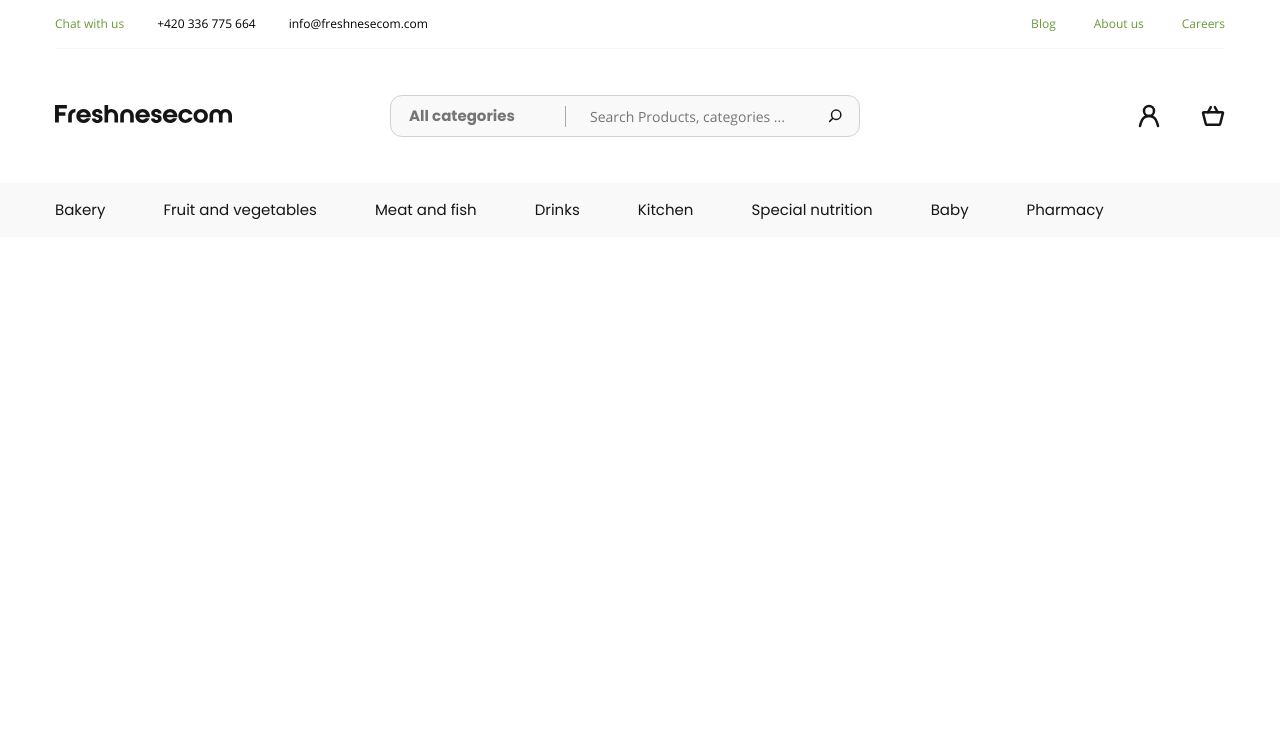
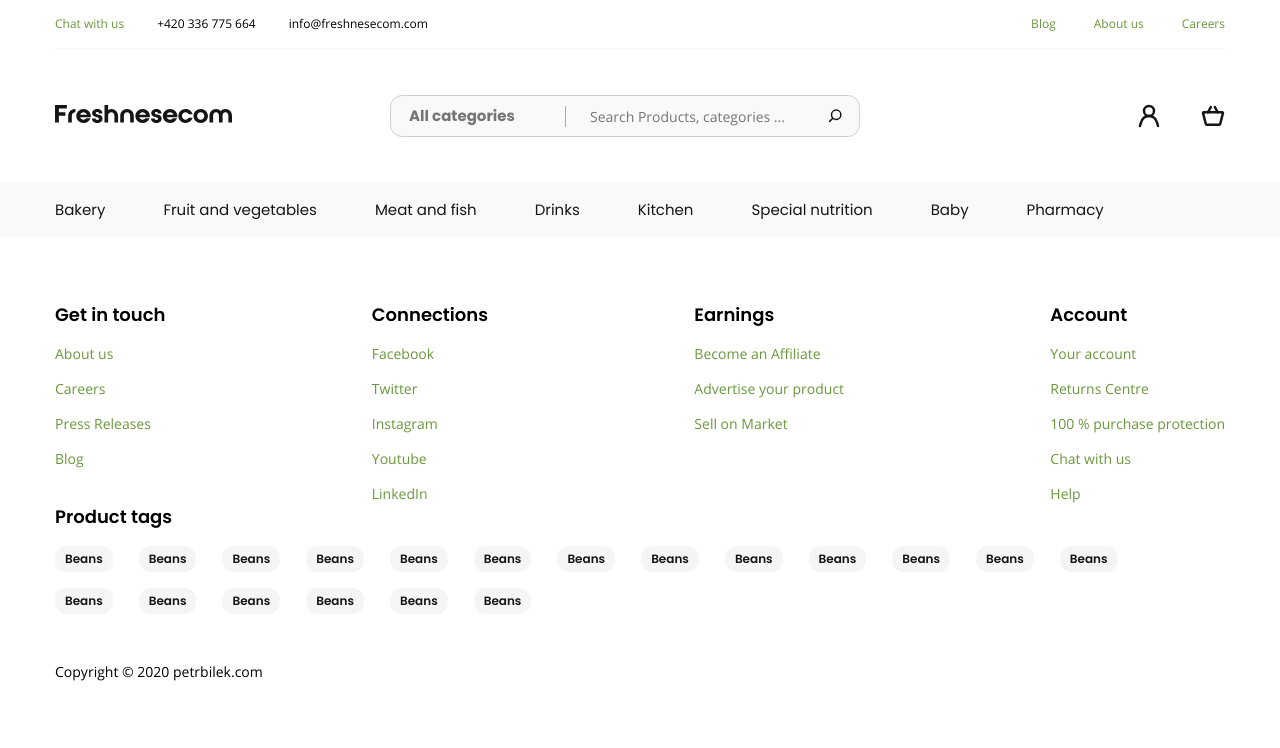
Before and after one commit to Doniyorbek-Coder/E-commerse, a plain HTML site: page index.html in a window 1280 px wide. Drawn offline with Linux system fonts and the light colour scheme.

Commit message:
footer WIP

```diff
--- a/css/styles.css
+++ b/css/styles.css
@@ -76,6 +76,14 @@ body {
   margin-right: auto;
 }
 
+h1,
+h2,
+h3,
+h4,
+h5 {
+  margin-top: 0;
+}
+
 .visually-hidden {
   position: absolute;
   width: 1px;
@@ -139,6 +147,7 @@ body {
   border-radius: 12px;
   display: flex;
   align-items: center;
+  flex-wrap: wrap;
 }
 .categories-select {
   width: 130px;
@@ -236,3 +245,58 @@ body {
 }
 
 /* FOOTER */
+.site-footer {
+  padding: 64px 0;
+}
+.footer-list {
+  padding: 0;
+  margin: 0;
+  list-style-type: none;
+  display: flex;
+  justify-content: space-between;
+  flex-wrap: wrap;
+}
+.footer-title {
+  margin-bottom: 16px;
+  font-family: 'Poppins', 'Arial', sans-serif;
+  font-weight: 600;
+  font-size: 18px;
+  line-height: 27px;
+}
+
+.site-footer__list {
+  padding: 0;
+  margin: 0;
+  list-style-type: none;
+}
+.site-footer__item:not(:last-child) {
+  margin-bottom: 16px;
+}
+.site-footer__link {
+  text-decoration: none;
+  font-size: 14px;
+  line-height: 19px;
+  color: var(--light-green);
+}
+.footer-tags {
+  display: flex;
+  flex-wrap: wrap;
+  margin-bottom: 32px;
+}
+.footer-tags__link {
+  margin-right: 26px;
+  margin-bottom: 16px;
+  padding: 4px 10px;
+  border-radius: 12px;
+  background: var(--f5-bg);
+  text-decoration: none;
+  font-family: 'Poppins', 'Arial', sans-serif;
+  color: var(--dark);
+  font-weight: 600;
+  font-size: 12px;
+  line-height: 18px;
+}
+.copyright {
+  font-size: 14px;
+  line-height: 19px;
+}
--- a/index.html
+++ b/index.html
@@ -115,5 +115,110 @@
     </header>
 
     <!-- SITE-FOOTER -->
+
+    <footer class="site-footer">
+      <div class="container">
+        <ul class="footer-list">
+          <li class="footer-item">
+            <h3 class="footer-title">Get in touch</h3>
+            <ul class="site-footer__list">
+              <li class="site-footer__item">
+                <a href="#" class="site-footer__link">About us</a>
+              </li>
+              <li class="site-footer__item">
+                <a href="#" class="site-footer__link">Careers</a>
+              </li>
+              <li class="site-footer__item">
+                <a href="#" class="site-footer__link">Press Releases</a>
+              </li>
+              <li class="site-footer__item">
+                <a href="#" class="site-footer__link">Blog</a>
+              </li>
+            </ul>
+          </li>
+          <li class="footer-item">
+            <h3 class="footer-title">Connections</h3>
+            <ul class="site-footer__list">
+              <li class="site-footer__item">
+                <a href="#" class="site-footer__link">Facebook</a>
+              </li>
+              <li class="site-footer__item">
+                <a href="#" class="site-footer__link">Twitter</a>
+              </li>
+              <li class="site-footer__item">
+                <a href="#" class="site-footer__link">Instagram</a>
+              </li>
+              <li class="site-footer__item">
+                <a href="#" class="site-footer__link">Youtube</a>
+              </li>
+              <li class="site-footer__item">
+                <a href="#" class="site-footer__link">LinkedIn</a>
+              </li>
+            </ul>
+          </li>
+          <li class="footer-item">
+            <h3 class="footer-title">Earnings</h3>
+            <ul class="site-footer__list">
+              <li class="site-footer__item">
+                <a href="#" class="site-footer__link">Become an Affiliate</a>
+              </li>
+              <li class="site-footer__item">
+                <a href="#" class="site-footer__link">Advertise your product</a>
+              </li>
+              <li class="site-footer__item">
+                <a href="#" class="site-footer__link">Sell on Market</a>
+              </li>
+            </ul>
+          </li>
+          <li class="footer-item">
+            <h3 class="footer-title">Account</h3>
+            <ul class="site-footer__list">
+              <li class="site-footer__item">
+                <a href="#" class="site-footer__link">Your account</a>
+              </li>
+              <li class="site-footer__item">
+                <a href="#" class="site-footer__link">Returns Centre</a>
+              </li>
+              <li class="site-footer__item">
+                <a href="#" class="site-footer__link">
+                  100 % purchase protection
+                </a>
+              </li>
+              <li class="site-footer__item">
+                <a href="#" class="site-footer__link">Chat with us</a>
+              </li>
+              <li class="site-footer__item">
+                <a href="#" class="site-footer__link">Help</a>
+              </li>
+            </ul>
+          </li>
+        </ul>
+        <h3 class="footer-title">
+          Product tags
+        </h3>
+        <div class="footer-tags">
+          <a class="footer-tags__link" href="#">Beans</a>
+          <a class="footer-tags__link" href="#">Beans</a>
+          <a class="footer-tags__link" href="#">Beans</a>
+          <a class="footer-tags__link" href="#">Beans</a>
+          <a class="footer-tags__link" href="#">Beans</a>
+          <a class="footer-tags__link" href="#">Beans</a>
+          <a class="footer-tags__link" href="#">Beans</a>
+          <a class="footer-tags__link" href="#">Beans</a>
+          <a class="footer-tags__link" href="#">Beans</a>
+          <a class="footer-tags__link" href="#">Beans</a>
+          <a class="footer-tags__link" href="#">Beans</a>
+          <a class="footer-tags__link" href="#">Beans</a>
+          <a class="footer-tags__link" href="#">Beans</a>
+          <a class="footer-tags__link" href="#">Beans</a>
+          <a class="footer-tags__link" href="#">Beans</a>
+          <a class="footer-tags__link" href="#">Beans</a>
+          <a class="footer-tags__link" href="#">Beans</a>
+          <a class="footer-tags__link" href="#">Beans</a>
+          <a class="footer-tags__link" href="#">Beans</a>
+        </div>
+        <div class="copyright">Copyright © 2020 petrbilek.com</div>
+      </div>
+    </footer>
   </body>
 </html>
```
